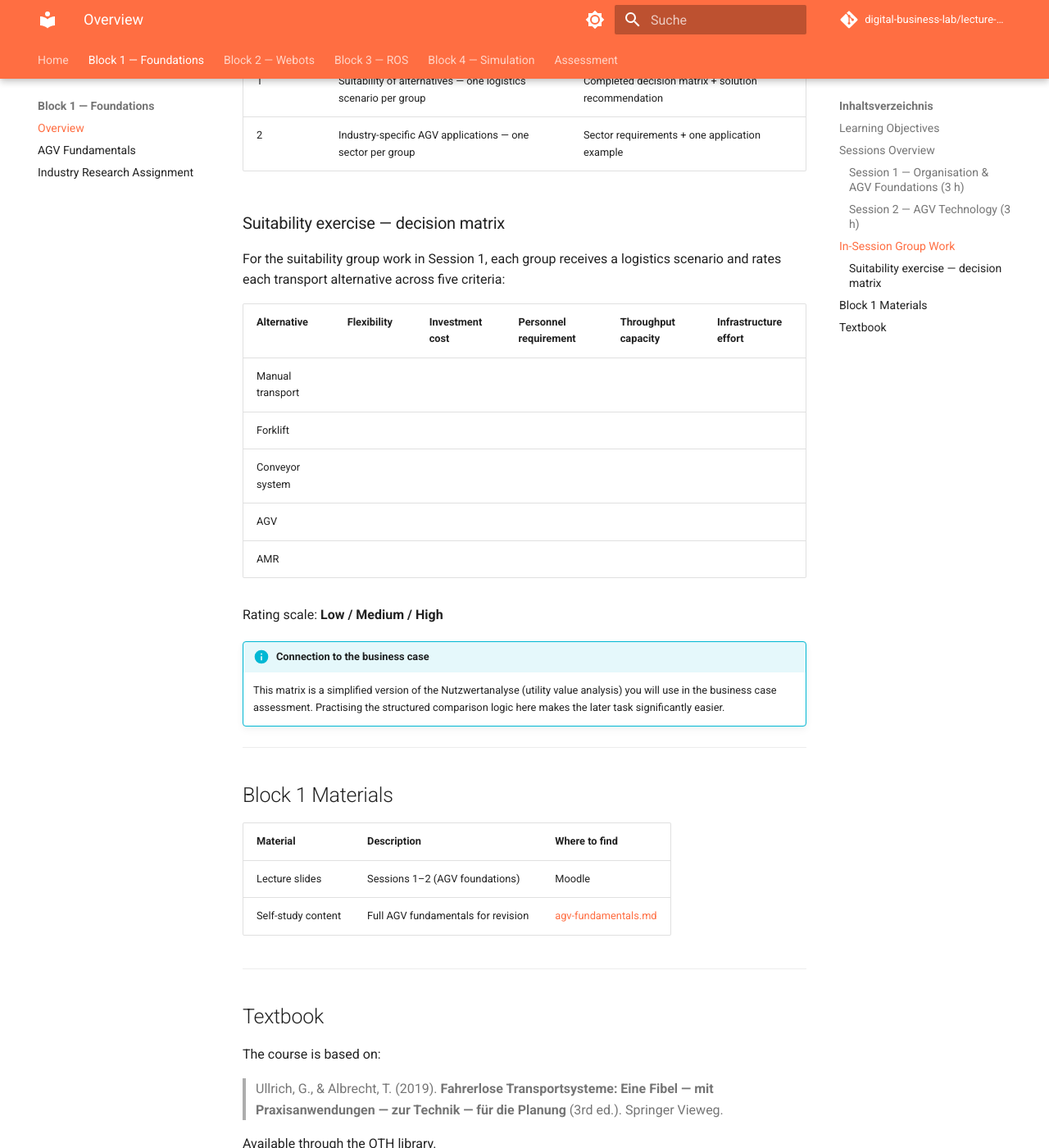
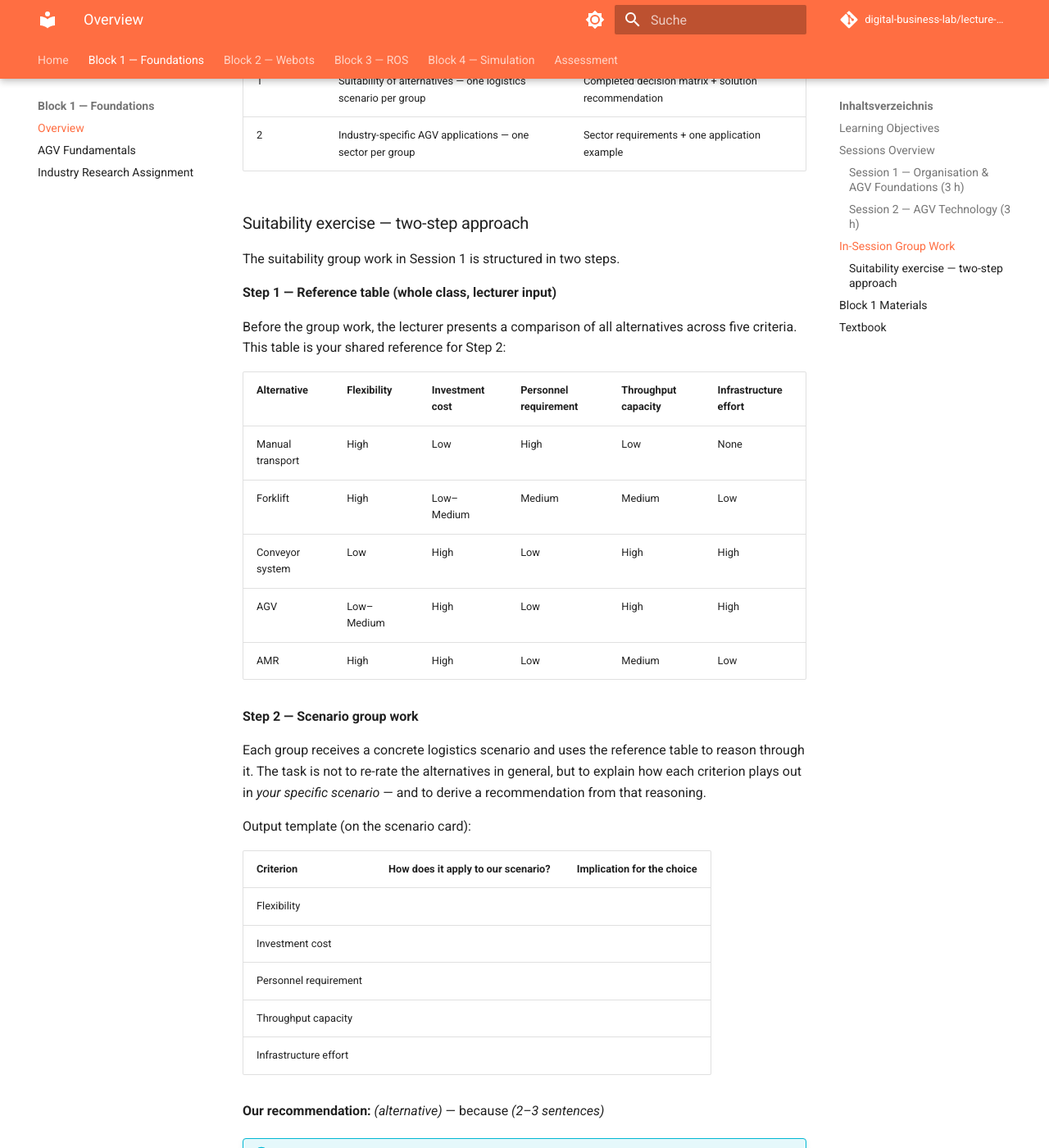
Before and after one commit to digital-business-lab/lecture-auto, an MkDocs documentation site: the page built from web/block-01/index.md, in a window 1280 px wide and 1400 px high, scrolled down 1803 px. Shown: the whole window at 82% size. Built offline with MkDocs 1.6.1 and Material for MkDocs 9.7.7, drawn with Linux system fonts in a browser that asks for light colours; comment, search, counter and statistics services are not loaded; some of the changed text lies outside the part shown.

Commit message:
docs(block-01): split suitability exercise into two explicit steps
Step 1: lecturer presents a pre-filled reference table of all alternatives
across five criteria (whole class). Step 2: groups apply that reference to
their concrete scenario using a structured output template (criterion →
how it applies → implication). Eliminates double-rating: generic properties
are given, scenario-specific reasoning is the group task.

Co-Authored-By: Claude Sonnet 4.6 <noreply@anthropic.com>

```diff
--- a/web/block-01/index.md
+++ b/web/block-01/index.md
@@ -54,22 +54,40 @@ Both sessions include structured group work with short presentations (2–3 min
 | 1 | Suitability of alternatives — one logistics scenario per group | Completed decision matrix + solution recommendation |
 | 2 | Industry-specific AGV applications — one sector per group | Sector requirements + one application example |
 
-### Suitability exercise — decision matrix
+### Suitability exercise — two-step approach
 
-For the suitability group work in Session 1, each group receives a logistics scenario and rates each transport alternative across five criteria:
+The suitability group work in Session 1 is structured in two steps.
+
+**Step 1 — Reference table (whole class, lecturer input)**
+
+Before the group work, the lecturer presents a comparison of all alternatives across five criteria. This table is your shared reference for Step 2:
 
 | Alternative | Flexibility | Investment cost | Personnel requirement | Throughput capacity | Infrastructure effort |
 |---|---|---|---|---|---|
-| Manual transport | | | | | |
-| Forklift | | | | | |
-| Conveyor system | | | | | |
-| AGV | | | | | |
-| AMR | | | | | |
+| Manual transport | High | Low | High | Low | None |
+| Forklift | High | Low–Medium | Medium | Medium | Low |
+| Conveyor system | Low | High | Low | High | High |
+| AGV | Low–Medium | High | Low | High | High |
+| AMR | High | High | Low | Medium | Low |
 
-Rating scale: **Low / Medium / High**
+**Step 2 — Scenario group work**
+
+Each group receives a concrete logistics scenario and uses the reference table to reason through it. The task is not to re-rate the alternatives in general, but to explain how each criterion plays out in *your specific scenario* — and to derive a recommendation from that reasoning.
+
+Output template (on the scenario card):
+
+| Criterion | How does it apply to our scenario? | Implication for the choice |
+|---|---|---|
+| Flexibility | | |
+| Investment cost | | |
+| Personnel requirement | | |
+| Throughput capacity | | |
+| Infrastructure effort | | |
+
+**Our recommendation:** *(alternative)* — because *(2–3 sentences)*
 
 !!! info "Connection to the business case"
-    This matrix is a simplified version of the Nutzwertanalyse (utility value analysis) you will use in the business case assessment. Practising the structured comparison logic here makes the later task significantly easier.
+    This two-step structure — establish general properties, then apply them to a concrete situation — is the same logic used in the Nutzwertanalyse in the business case assessment. Practising it here makes the later task significantly easier.
 
 ---
 
```
Also changed, not shown: block-01-foundations/session-plan.md (+29 -14 lines).
